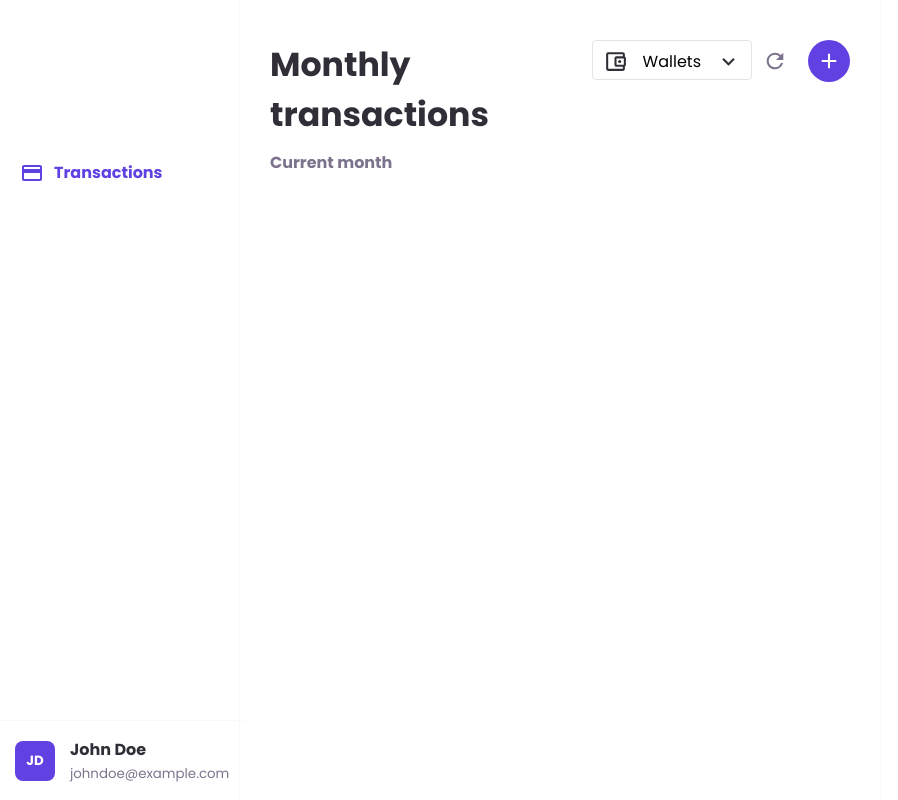
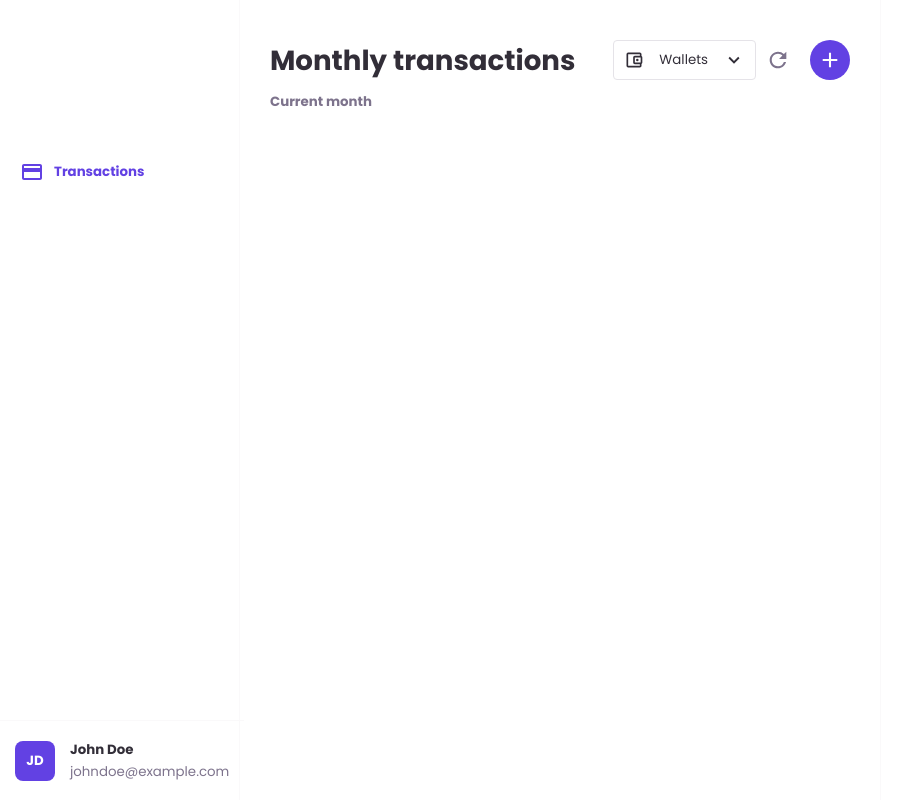
Before and after one commit to Eatrak/trustee-desktop, a React (Vite) app: page / in a window 1280 px wide. Shown: the whole page, without its empty margins (0-898 px from the left). Built offline with nearby package versions, Linux system fonts and the light colour scheme; what validatorjs would draw is missing.

Commit message:
update: reduce elements size

```diff
--- a/src/components/MultiSelect/index.tsx
+++ b/src/components/MultiSelect/index.tsx
@@ -58,7 +58,7 @@ const MultiSelect = ({ Icon, text, options, selectedOptions, setSelectedOptions
             <div className="multi-select__body" onTimeUpdate={e => showPanel(e)} onClick={e => showPanel(e)}>
                 <div className="multi-select__body__custom-item-container">
                     <Icon className="multi-select__body__icon"/>
-                    <p className="multi-select__body__text">{text}</p>
+                    <p className="paragraph--small multi-select__body__text">{text}</p>
                 </div>
                 <MdKeyboardArrowDown className={"multi-select__body__icon multi-select__body__row" + (opened ? " multi-select__body__row--activated" : "")}/>
             </div>
--- a/src/components/Navbar/NavbarButton/index.tsx
+++ b/src/components/Navbar/NavbarButton/index.tsx
@@ -19,7 +19,7 @@ const NavbarButton = ({ Icon, text, path }: IProps) => {
             <div className={"navbar-button" + getSelectedStyle()}>
                 <div className="navbar__button__container">
                     <Icon className="navbar__button__container__icon"/>
-                    <p className="paragraph--regular paragraph--bold navbar__button__container__text">{text}</p>
+                    <p className="paragraph--small paragraph--bold navbar__button__container__text">{text}</p>
                 </div>
             </div>
         </Link>
--- a/src/components/Navbar/NavbarUserBadge/index.tsx
+++ b/src/components/Navbar/NavbarUserBadge/index.tsx
@@ -17,7 +17,7 @@ const NavbarUserBadge = ({ firstName, lastName, email }: IProps) => {
                 <p className="navbar__user-badge__image__letters paragraph--small paragraph--bold">{getNameInitials()}</p>
             </div>
             <div className="navbar__user-badge__text-container">
-                <p className="paragraph--regular paragraph--bold">{firstName} {lastName}</p>
+                <p className="paragraph--small paragraph--bold">{firstName} {lastName}</p>
                 <p className="paragraph--small navbar__user-badge__email">{email}</p>
             </div>
         </div>
--- a/src/components/RoundedIconButton/style.css
+++ b/src/components/RoundedIconButton/style.css
@@ -1,6 +1,6 @@
 .rounded-icon-button {
-    width: 42px;
-    height: 42px;
+    width: 40px;
+    height: 40px;
 
     background-color: var(--primary-500);
     border-radius: 50%;
--- a/src/components/RoundedTextIconButton/style.css
+++ b/src/components/RoundedTextIconButton/style.css
@@ -1,6 +1,6 @@
 .rounded-text-icon-button {
-    width: 42px;
-    height: 42px;
+    width: 40px;
+    height: 40px;
 
     background-color: var(--background-color);
     border-radius: 50%;
--- a/src/index.css
+++ b/src/index.css
@@ -97,7 +97,7 @@ p {
 }
 
 .paragraph--sub-title {
-  font-size: 16px;
+  font-size: 13.33px;
   color: var(--neutral-600);
   font-weight: 700;
 }
--- a/src/sections/TransactionsSection/TransactionsHeader/index.tsx
+++ b/src/sections/TransactionsSection/TransactionsHeader/index.tsx
@@ -13,7 +13,7 @@ const TransactionsHeader = () => {
     return (
         <div className="app-layout__header">
             <div className="app-layout__header__texts-container">
-                <h4 className="header--bold">Monthly transactions</h4>
+                <h5 className="header--bold">Monthly transactions</h5>
                 <p className="paragraph--sub-title">Current month</p>
             </div>
             <div className="app-layout__header__actions-container">
```
